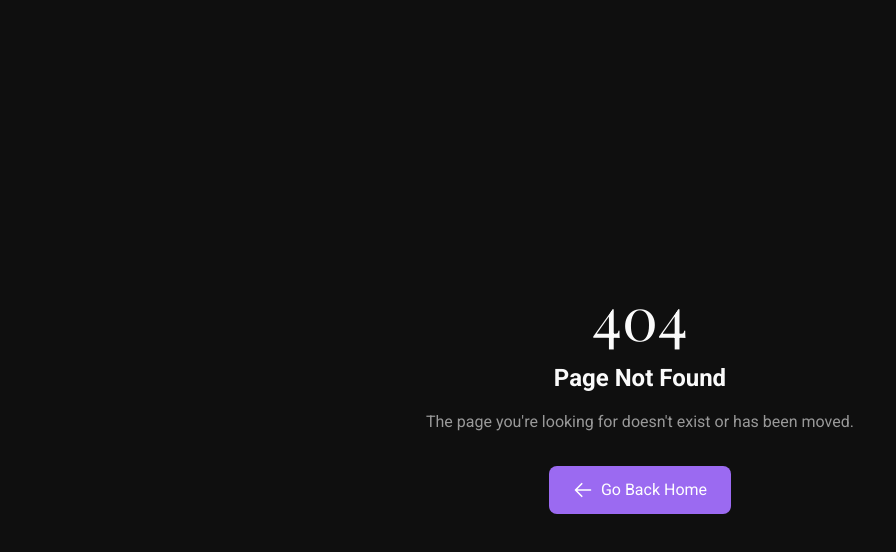
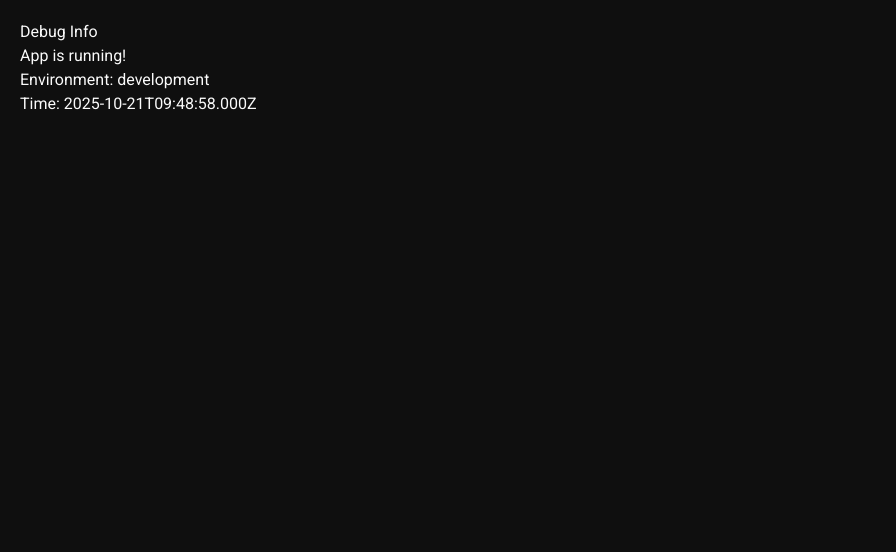
Before and after one commit to caabsu/outlight-customer-support, a Next.js app in the folder apps/web/: page /debug in a window 1280 px wide. Before the commit this address had no page. Shown: the top 552 px of the page, without its empty margins (0-896 px from the left). Built offline with nearby package versions, Linux system fonts and the light colour scheme; a web font is replaced by a local one.

Commit message:
Add debug page to test deployment

```diff
--- /dev/null
+++ b/apps/web/app/debug/page.tsx
@@ -0,0 +1,10 @@
+export default function DebugPage() {
+  return (
+    <div style={{ padding: '20px', fontFamily: 'monospace' }}>
+      <h1>Debug Info</h1>
+      <p>App is running!</p>
+      <p>Environment: {process.env.NODE_ENV}</p>
+      <p>Time: {new Date().toISOString()}</p>
+    </div>
+  );
+}
```
